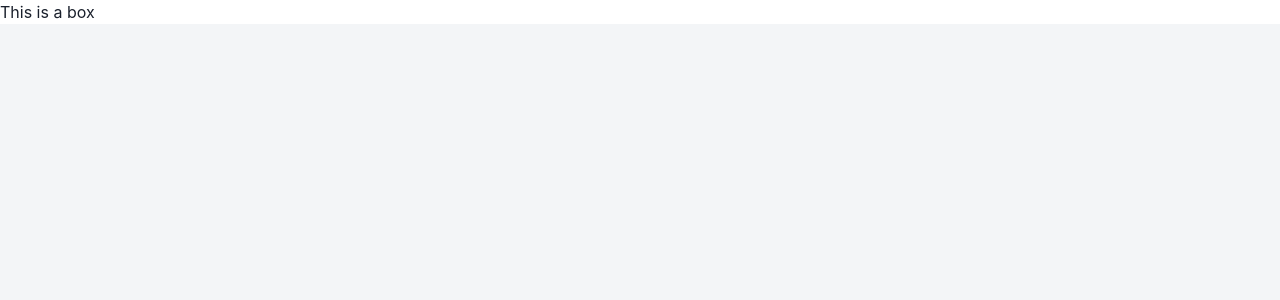
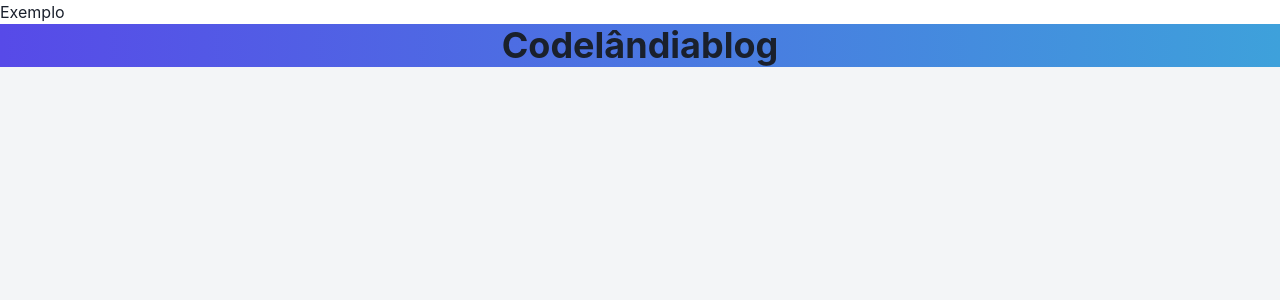
Before and after one commit to emanupires/code-blog, a Next.js app: page / in a window 1280 px wide. Shown: the top 300 px of the page. Built offline with nearby package versions, Linux system fonts and the light colour scheme.

Commit message:
Inicialização do header

```diff
--- /dev/null
+++ b/src/components/Header/index.tsx
@@ -0,0 +1,19 @@
+import { Box, Flex, Heading } from "@chakra-ui/react";
+
+export const Header = () => {
+  return (
+    <Flex
+      as="section"
+      bgGradient="linear(to-r, #574AE8, #3EA1DB)"
+      justify={"center"}
+      width={"100%"}
+    >
+      <Flex maxWidth={{ base: "full", md: "1170px" }}>
+        <Flex>
+          <Heading>Codelândia</Heading>
+          <Heading>blog</Heading>
+        </Flex>
+      </Flex>
+    </Flex>
+  );
+};
--- a/src/pages/index.tsx
+++ b/src/pages/index.tsx
@@ -1,5 +1,12 @@
 import { Box } from "@chakra-ui/react";
+import { Header } from "../components/Header";
 
 export default function Home() {
-  return <Box>This is a box</Box>;
+  return (
+    <>
+      <Box>Exemplo</Box>
+
+      <Header />
+    </>
+  );
 }
```
